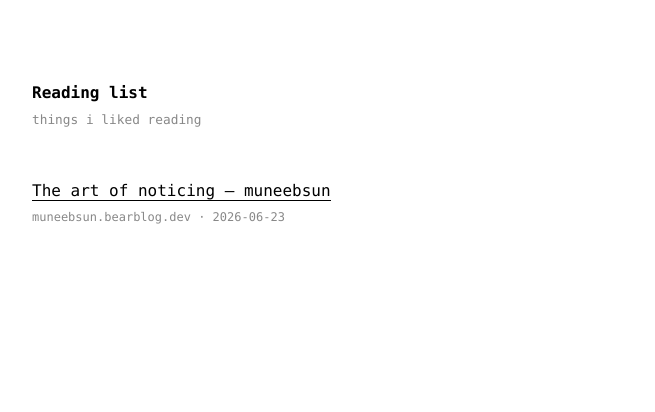
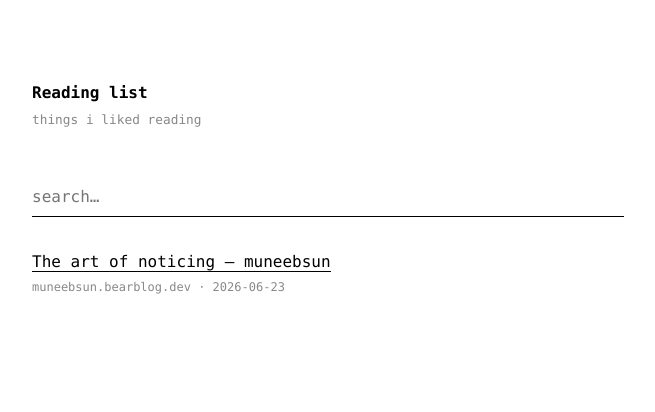
Before and after one commit to hassannawaz1210/hassannawaz1210.github.io, a browser extension: page reading-list.html in a window 1280 px wide. Shown: the whole page, without its empty margins (312-967 px from the left). Drawn offline with Linux system fonts and the light colour scheme.

Commit message:
Add search and pagination to reading list
Client-side filter over title/note/host and 20-per-page paging,
styled to match the minimal theme.

Co-Authored-By: Claude Opus 4.8 (1M context) <noreply@anthropic.com>

```diff
--- a/reading-list.html
+++ b/reading-list.html
@@ -22,30 +22,78 @@
   .meta { display: block; color: #888; font-size: .75rem; margin-top: 4px; }
   .note { display: block; color: #aaa; font-size: .8rem; margin-top: 2px; }
   #list.empty { color: #888; }
+  #search {
+    font: inherit;
+    width: 100%;
+    padding: 6px 0;
+    margin-bottom: 32px;
+    background: transparent;
+    color: inherit;
+    border: none;
+    border-bottom: 1px solid currentColor;
+    outline: none;
+  }
+  #pager { display: flex; gap: 16px; align-items: center; margin-top: 32px; font-size: .8rem; color: #888; }
+  #pager button { font: inherit; color: inherit; background: none; border: none; cursor: pointer; padding: 0; border-bottom: 1px solid currentColor; }
+  #pager button:disabled { cursor: default; opacity: .35; border-bottom-color: transparent; }
 </style>
 </head>
 <body>
   <h1>Reading list</h1>
   <p class="sub">things i liked reading</p>
+  <input id="search" type="search" placeholder="search…" autocomplete="off">
   <ul id="list" class="empty">loading…</ul>
+  <div id="pager"></div>
   <script>
     const host = u => { try { return new URL(u).hostname.replace(/^www\./, ''); } catch { return u; } };
     const safeHref = u => /^https?:\/\//i.test(u || '') ? u : '#';
     const esc = s => (s ?? '').replace(/[&<>"]/g, c => ({ '&': '&amp;', '<': '&lt;', '>': '&gt;', '"': '&quot;' }[c]));
+
+    const PER_PAGE = 20;
+    const el = document.getElementById('list');
+    const pager = document.getElementById('pager');
+    const search = document.getElementById('search');
+    let all = [], page = 0;
+
+    const render = () => {
+      const q = search.value.trim().toLowerCase();
+      const matches = q
+        ? all.filter(i => `${i.title} ${i.note} ${host(i.url)}`.toLowerCase().includes(q))
+        : all;
+      const pages = Math.max(1, Math.ceil(matches.length / PER_PAGE));
+      if (page >= pages) page = pages - 1;
+      const slice = matches.slice(page * PER_PAGE, page * PER_PAGE + PER_PAGE);
+
+      if (!slice.length) {
+        el.classList.add('empty');
+        el.textContent = q ? 'no matches' : 'nothing yet';
+        pager.innerHTML = '';
+        return;
+      }
+      el.classList.remove('empty');
+      el.innerHTML = slice.map(i => `
+        <li>
+          <a href="${esc(safeHref(i.url))}" target="_blank" rel="noopener">${esc(i.title) || host(i.url)}</a>
+          <span class="meta">${esc(host(i.url))}${i.date ? ' · ' + esc(i.date) : ''}</span>
+          ${i.note ? `<span class="note">${esc(i.note)}</span>` : ''}
+        </li>`).join('');
+
+      pager.innerHTML = pages > 1
+        ? `<button id="prev"${page === 0 ? ' disabled' : ''}>← prev</button>
+           <span>${page + 1} / ${pages}</span>
+           <button id="next"${page === pages - 1 ? ' disabled' : ''}>next →</button>`
+        : '';
+      const prev = document.getElementById('prev'), next = document.getElementById('next');
+      if (prev) prev.onclick = () => { page--; render(); };
+      if (next) next.onclick = () => { page++; render(); };
+    };
+
+    search.addEventListener('input', () => { page = 0; render(); });
+
     fetch('links.json?cb=' + Date.now())
       .then(r => r.json())
-      .then(items => {
-        const el = document.getElementById('list');
-        if (!items.length) { el.textContent = 'nothing yet'; return; }
-        el.classList.remove('empty');
-        el.innerHTML = items.map(i => `
-          <li>
-            <a href="${esc(safeHref(i.url))}" target="_blank" rel="noopener">${esc(i.title) || host(i.url)}</a>
-            <span class="meta">${esc(host(i.url))}${i.date ? ' · ' + esc(i.date) : ''}</span>
-            ${i.note ? `<span class="note">${esc(i.note)}</span>` : ''}
-          </li>`).join('');
-      })
-      .catch(() => { document.getElementById('list').textContent = 'failed to load links.json'; });
+      .then(items => { all = items; render(); })
+      .catch(() => { el.textContent = 'failed to load links.json'; });
   </script>
 </body>
 </html>
```
